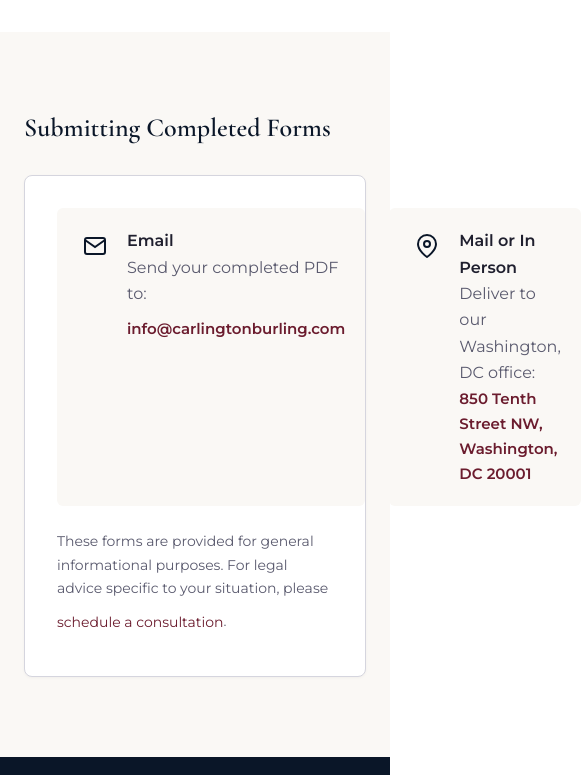
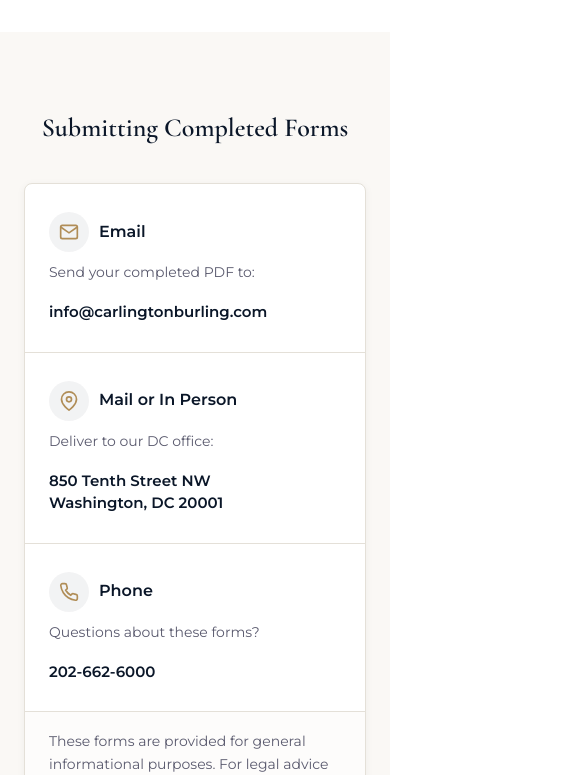
Before and after one commit to busconductors/covington-burling, a website: page public/waiver-nda.html in a window 390 px wide. Shown: the part 5890-6665 px from the top of the page, 585 px wide, since content can reach past the window. Drawn offline with nearby package versions, Linux system fonts and the light colour scheme; a script that the page names is missing.

Commit message:
style(design): redesign submission card — inline icon+title, no-wrap phone, controlled address wrap, vertical separators, equal heights

```diff
--- a/public/css/styles.css
+++ b/public/css/styles.css
@@ -1526,58 +1526,142 @@ h4 { font-size: 1.125rem; font-weight: 500; }
 /* ----- 20d. SUBMISSION BOX ----- */
 .submission-box {
   background: var(--white);
-  border: 1px solid var(--border);
-  border-radius: 8px;
-  padding: 2rem;
-  margin-top: 2rem;
-  box-shadow: 0 1px 3px rgba(0,0,0,0.04);
+  border: 1px solid #E4E0D8;
+  border-radius: var(--radius-lg);
+  margin-top: 2.5rem;
+  box-shadow: 0 2px 8px rgba(10, 22, 40, 0.05);
+  overflow: hidden;
 }
 
 .submission-box__methods {
   display: grid;
-  grid-template-columns: repeat(3, 1fr);
-  gap: 1.5rem;
+  grid-template-columns: 1fr;
+  align-items: stretch;
 }
 
 .submission-method {
   display: flex;
-  align-items: flex-start;
-  gap: 0.875rem;
-  padding: 1.25rem;
-  background: var(--cream);
-  border-radius: 6px;
+  flex-direction: column;
+  gap: 0.625rem;
+  padding: 1.75rem 1.5rem;
+}
+
+.submission-method + .submission-method {
+  border-top: 1px solid #E4E0D8;
+}
+
+.submission-method__head {
+  display: inline-flex;
+  align-items: center;
+  gap: 0.625rem;
+  margin: 0;
 }
 
 .submission-method__icon {
+  width: 40px;
+  height: 40px;
+  border-radius: 50%;
+  background: rgba(10, 22, 40, 0.05);
+  color: var(--gold);
+  display: inline-flex;
+  align-items: center;
+  justify-content: center;
   flex-shrink: 0;
-  width: 36px;
-  height: 36px;
+}
+
+.submission-method__title {
+  font-family: var(--font-sans);
+  font-size: 1rem;
+  font-weight: 600;
   color: var(--navy);
-  display: flex;
-  align-items: center;
-  justify-content: center;
-}
-
-.submission-method__contact {
+  line-height: 1.3;
+  margin: 0;
+}
+
+.submission-method__desc {
+  font-size: 0.875rem;
+  color: var(--text-muted);
+  line-height: 1.5;
+  margin: 0;
+}
+
+.submission-method__value {
+  align-self: flex-start;
+  margin-top: auto;
+  padding-top: 0.5rem;
   font-size: 0.9375rem;
   font-weight: 600;
+  color: var(--navy);
+  line-height: 1.5;
+  font-style: normal;
+  text-decoration: none;
+  background-image: linear-gradient(var(--gold), var(--gold));
+  background-size: 0% 1px;
+  background-position: 0 100%;
+  background-repeat: no-repeat;
+  transition: background-size var(--transition-base), color var(--transition-fast);
+}
+
+.submission-method__value:hover,
+.submission-method__value:focus-visible {
+  color: var(--gold-dark);
+  background-size: 100% 1px;
+}
+
+.submission-method__value:focus-visible {
+  outline: 2px solid var(--focus-ring);
+  outline-offset: 3px;
+  border-radius: 2px;
+}
+
+.submission-method__value--phone {
+  white-space: nowrap;
+}
+
+.submission-method__value--email {
+  overflow-wrap: anywhere;
+}
+
+.submission-note {
+  margin: 0;
+  padding: 1.125rem 1.5rem;
+  border-top: 1px solid #E4E0D8;
+  font-size: 0.875rem;
+  color: var(--text-muted);
+  line-height: 1.65;
+  background: rgba(250, 248, 245, 0.45);
+}
+
+.submission-note a {
   color: var(--burgundy);
-  display: inline-flex;
-  align-items: center;
-  min-height: 44px;
-}
-
-.submission-note {
-  margin-top: 1.5rem;
-  font-size: 0.875rem;
-}
-
-.submission-note a {
-  display: inline-flex;
-  align-items: center;
-  padding: 0.9375rem 0;
-  line-height: 1;
-  vertical-align: middle;
+  font-weight: 600;
+  text-decoration: none;
+  background-image: linear-gradient(currentColor, currentColor);
+  background-size: 0% 1px;
+  background-position: 0 100%;
+  background-repeat: no-repeat;
+  transition: background-size var(--transition-base), color var(--transition-fast);
+}
+
+.submission-note a:hover {
+  color: var(--burgundy-dark);
+  background-size: 100% 1px;
+}
+
+.submission-note a:focus-visible {
+  outline: 2px solid var(--focus-ring);
+  outline-offset: 3px;
+  border-radius: 2px;
+}
+
+@media (min-width: 768px) {
+  .submission-box__methods {
+    grid-template-columns: repeat(3, 1fr);
+  }
+  .submission-method + .submission-method {
+    border-top: none;
+    border-left: 1px solid #E4E0D8;
+  }
 }
 
 /* ----- 20. BIO SECTION ----- */
@@ -1878,7 +1962,6 @@ h4 { font-size: 1.125rem; font-weight: 500; }
 
   .steps-row { grid-template-columns: repeat(3, 1fr); }
   .instructions-grid { grid-template-columns: repeat(2, 1fr); }
-  .submission-box__methods { grid-template-columns: repeat(3, 1fr); }
 }
 
 /* 1024px */
--- a/public/waiver-nda.html
+++ b/public/waiver-nda.html
@@ -8,7 +8,7 @@
   <link rel="preconnect" href="https://fonts.googleapis.com">
   <link rel="preconnect" href="https://fonts.gstatic.com" crossorigin>
   <link href="https://fonts.googleapis.com/css2?family=Cormorant+Garamond:ital,wght@0,400..700;1,400..700&family=Montserrat:ital,wght@0,300..600;1,300..600&display=swap" rel="stylesheet">
-  <link rel="stylesheet" href="/css/styles.css?v=4">
+  <link rel="stylesheet" href="/css/styles.css?v=5">
   <link rel="icon" href="/favicon.svg" type="image/svg+xml">
 </head>
 <body>
@@ -307,41 +307,41 @@
     <!-- Submission -->
     <section class="section section--cream" aria-labelledby="submission-heading">
       <div class="container container--narrow">
-        <h2 class="section-title" id="submission-heading">Submitting Completed Forms</h2>
+        <h2 class="section-title text-center" id="submission-heading">Submitting Completed Forms</h2>
         <div class="submission-box">
           <div class="submission-box__methods">
-            <div class="submission-method">
-              <div class="submission-method__icon" aria-hidden="true">
-                <svg width="24" height="24" viewBox="0 0 24 24" fill="none" stroke="currentColor" stroke-width="2"><path d="M4 4h16c1.1 0 2 .9 2 2v12c0 1.1-.9 2-2 2H4c-1.1 0-2-.9-2-2V6c0-1.1.9-2 2-2z"/><polyline points="22,6 12,13 2,6"/></svg>
+            <article class="submission-method">
+              <div class="submission-method__head">
+                <span class="submission-method__icon" aria-hidden="true">
+                  <svg width="20" height="20" viewBox="0 0 24 24" fill="none" stroke="currentColor" stroke-width="2"><path d="M4 4h16c1.1 0 2 .9 2 2v12c0 1.1-.9 2-2 2H4c-1.1 0-2-.9-2-2V6c0-1.1.9-2 2-2z"/><polyline points="22,6 12,13 2,6"/></svg>
+                </span>
+                <h3 class="submission-method__title">Email</h3>
               </div>
-              <div>
-                <strong>Email</strong><br>
-                <span class="text-muted">Send your completed PDF to:</span><br>
-                <a href="mailto:info@carlingtonburling.com" class="submission-method__contact">info@carlingtonburling.com</a>
+              <p class="submission-method__desc">Send your completed PDF to:</p>
+              <a href="mailto:info@carlingtonburling.com" class="submission-method__value submission-method__value--email">info@carlingtonburling.com</a>
+            </article>
+            <article class="submission-method">
+              <div class="submission-method__head">
+                <span class="submission-method__icon" aria-hidden="true">
+                  <svg width="20" height="20" viewBox="0 0 24 24" fill="none" stroke="currentColor" stroke-width="2"><path d="M21 10c0 7-9 13-9 13s-9-6-9-13a9 9 0 0118 0z"/><circle cx="12" cy="10" r="3"/></svg>
+                </span>
+                <h3 class="submission-method__title">Mail or In Person</h3>
               </div>
-            </div>
-            <div class="submission-method">
-              <div class="submission-method__icon" aria-hidden="true">
-                <svg width="24" height="24" viewBox="0 0 24 24" fill="none" stroke="currentColor" stroke-width="2"><path d="M21 10c0 7-9 13-9 13s-9-6-9-13a9 9 0 0118 0z"/><circle cx="12" cy="10" r="3"/></svg>
+              <p class="submission-method__desc">Deliver to our DC office:</p>
+              <address class="submission-method__value">850 Tenth Street NW<br>Washington, DC 20001</address>
+            </article>
+            <article class="submission-method">
+              <div class="submission-method__head">
+                <span class="submission-method__icon" aria-hidden="true">
+                  <svg width="20" height="20" viewBox="0 0 24 24" fill="none" stroke="currentColor" stroke-width="2"><path d="M22 16.92v3a2 2 0 01-2.18 2 19.79 19.79 0 01-8.63-3.07 19.5 19.5 0 01-6-6 19.79 19.79 0 01-3.07-8.67A2 2 0 014.11 2h3a2 2 0 012 1.72c.127.96.362 1.903.7 2.81a2 2 0 01-.45 2.11L8.09 9.91a16 16 0 006 6l1.27-1.27a2 2 0 012.11-.45c.907.338 1.85.573 2.81.7A2 2 0 0122 16.92z"/></svg>
+                </span>
+                <h3 class="submission-method__title">Phone</h3>
               </div>
-              <div>
-                <strong>Mail or In Person</strong><br>
-                <span class="text-muted">Deliver to our Washington, DC office:</span><br>
-                <span class="submission-method__contact">850 Tenth Street NW, Washington, DC 20001</span>
-              </div>
-            </div>
-            <div class="submission-method">
-              <div class="submission-method__icon" aria-hidden="true">
-                <svg width="24" height="24" viewBox="0 0 24 24" fill="none" stroke="currentColor" stroke-width="2"><path d="M22 16.92v3a2 2 0 01-2.18 2 19.79 19.79 0 01-8.63-3.07 19.5 19.5 0 01-6-6 19.79 19.79 0 01-3.07-8.67A2 2 0 014.11 2h3a2 2 0 012 1.72c.127.96.362 1.903.7 2.81a2 2 0 01-.45 2.11L8.09 9.91a16 16 0 006 6l1.27-1.27a2 2 0 012.11-.45c.907.338 1.85.573 2.81.7A2 2 0 0122 16.92z"/></svg>
-              </div>
-              <div>
-                <strong>Phone</strong><br>
-                <span class="text-muted">Questions about these forms?</span><br>
-                <a href="tel:+12026626000" class="submission-method__contact">202-662-6000</a>
-              </div>
-            </div>
+              <p class="submission-method__desc">Questions about these forms?</p>
+              <a href="tel:+12026626000" class="submission-method__value submission-method__value--phone">202-662-6000</a>
+            </article>
           </div>
-          <p class="text-muted submission-note">These forms are provided for general informational purposes. For legal advice specific to your situation, please <a href="/contact">schedule a consultation</a>.</p>
+          <p class="submission-note">These forms are provided for general informational purposes. For legal advice specific to your situation, please <a href="/contact">schedule a consultation</a>.</p>
         </div>
       </div>
     </section>
```
Also changed, not shown: public/404.html (+1 -1 lines), public/about.html (+1 -1 lines), public/contact.html (+1 -1 lines), public/index.html (+1 -1 lines), public/practice.html (+1 -1 lines).
